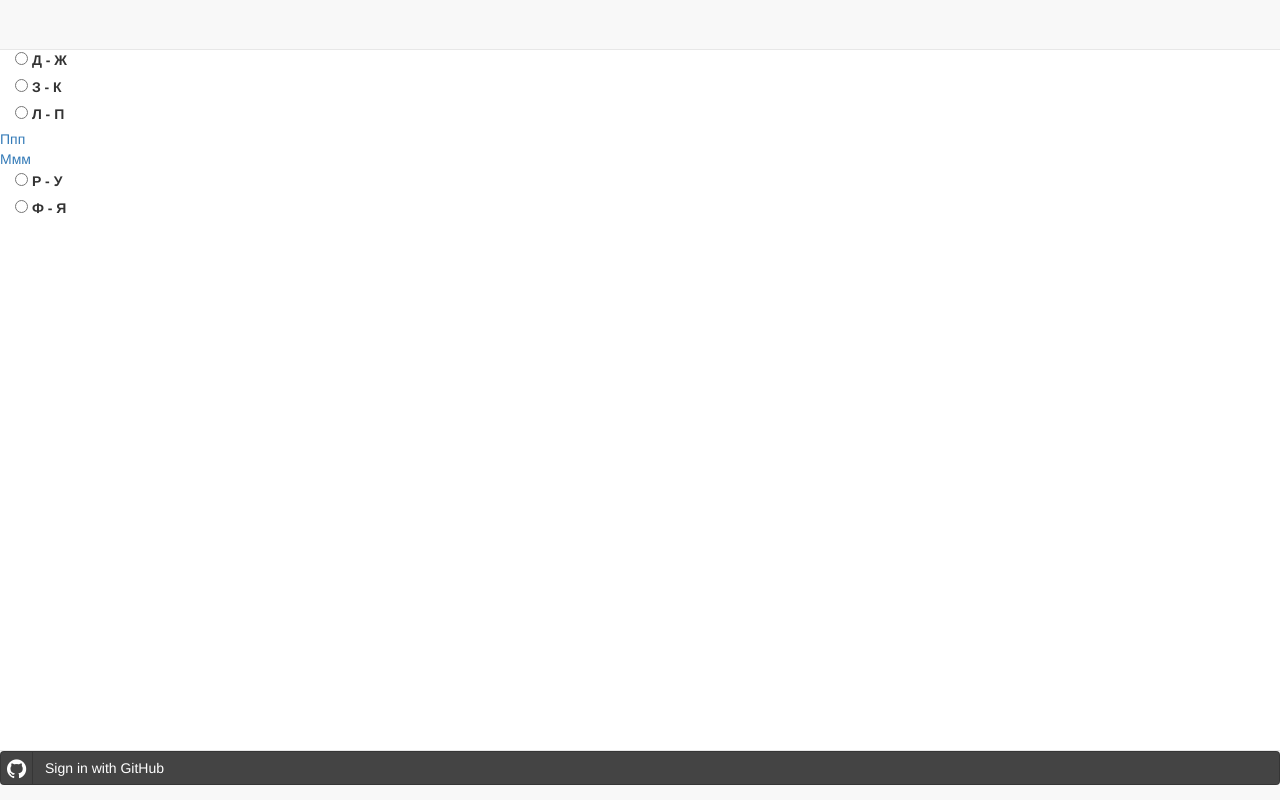
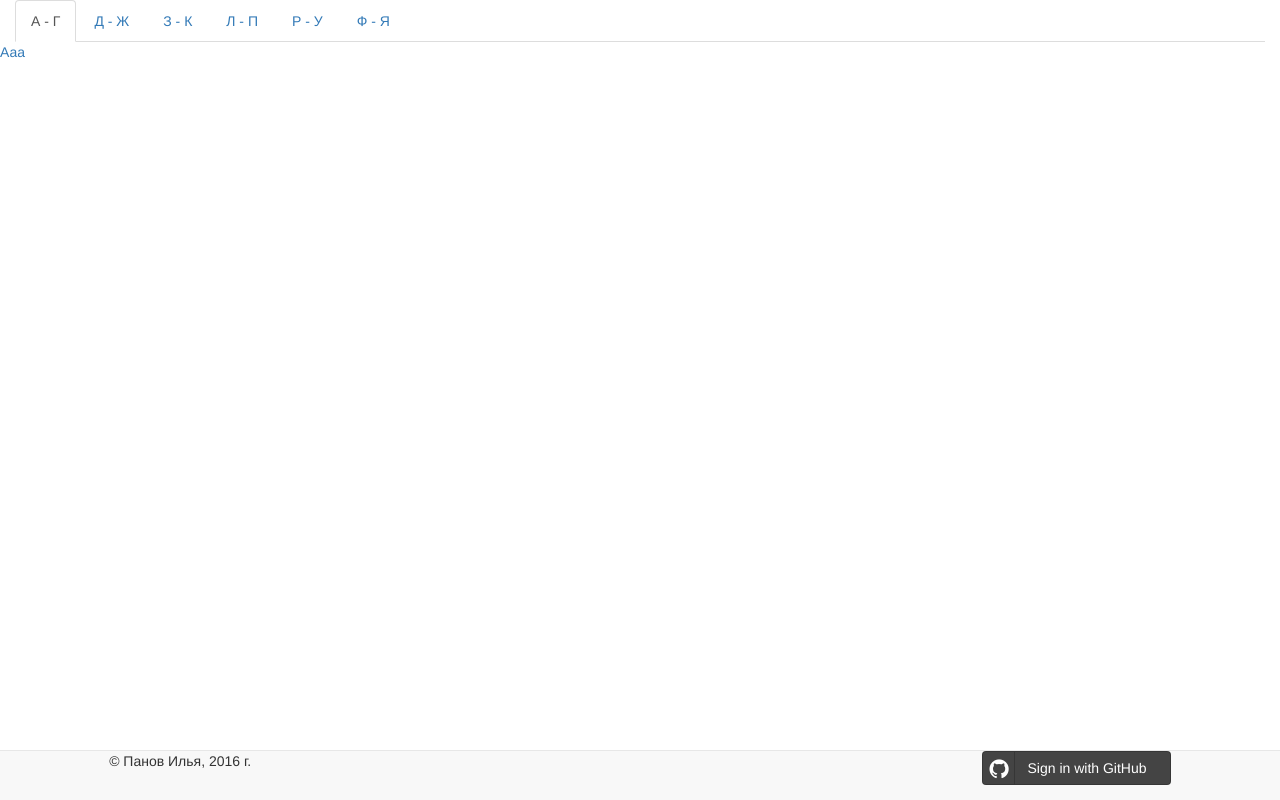
Before and after one commit to DarkByte2015/TestTask, a Django app: a page that uses EmployeesList/templates/EmployeesList/base.html in a window 1280 px wide. Run offline with Django 3.2, Linux system fonts and the light colour scheme; data comes from the database, SQL or seed files in the repository; some libraries are stand-ins or nearby versions.

Commit message:
boostrap tabs

```diff
--- a/EmployeesList/templates/EmployeesList/base.html
+++ b/EmployeesList/templates/EmployeesList/base.html
@@ -12,14 +12,19 @@
     </head>
     <body>
         <div class="container-fluid">
-            <div class="row">
+            <!--<div class="row">
                 <div class="col-md-12">
                   <nav class="navbar navbar-default navbar-fixed-top" role="navigation">
                     <div class="collapse navbar-collapse">
+                      <ul class="nav navbar-nav">
+                        <li><a href="{% url 'EmployeesList:index' %}">Главная страница</a></li>
+                        <li><a href="{% url 'EmployeesList:emplist' %}">Список работников</a></li>
+                        <li><a href="/admin">Админка</a></li>
+                      </ul>
                     </div>
                   </nav>
                 </div>
-            </div>
+            </div>-->
             <div class="row">
                 <div class="col-md-12">
                     {% block content %}
@@ -28,10 +33,15 @@
             </div>
             <div class="row">
                 <div class="col-md-12">
-                  <nav class="navbar navbar-default navbar-fixed-bottom" role="navigation">
-                    <a href="#" class="btn btn-block btn-social btn-github">
-                      <span class="fa fa-github"></span> Sign in with GitHub
-                    </a>
+                  <nav class="navbar navbar-default navbar-fixed-bottom row" role="navigation">
+                    <div class="col-md-offset-1 col-md-2">
+                      &copy; Панов Илья, 2016 г.
+                    </div>
+                    <div class="col-md-offset-6 col-md-2">
+                      <a href="https://github.com/DarkByte2015/TestTask" class="btn btn-block btn-social btn-github">
+                        <span class="fa fa-github"></span> Sign in with GitHub
+                      </a>
+                    </div>
                   </nav>
                 </div>
             </div>
--- a/EmployeesList/templates/EmployeesList/emplist.html
+++ b/EmployeesList/templates/EmployeesList/emplist.html
@@ -1,18 +1,21 @@
 {% extends 'EmployeesList/base.html' %}
 {% block title %}Список работников{% endblock %}
 {% block content %}
-<div class="tabs">
+<ul class="nav nav-tabs" role="tablist">
   {% for begchr, endchr, emplist, gid in ranges %}
-  <div class="tab">
-    <input type="radio" name="tabs" id="tab-{{gid}}" {% ifequal begchr 'А' %} checked {% endifequal %}>
-    <label for="tab-{{gid}}">{{begchr}} - {{endchr}}</label>
-    <div class="content">
-      {% for emp in emplist %}
-      <div class="row">
-        <a href="{% url 'EmployeesList:employee' id=emp.id %}">{{emp.secondname}}</a>
-      </div>
-      {% endfor %}
+  <li class="{% ifequal begchr 'А' %} active {% endifequal %}">
+    <a href="#tab-{{gid}}" aria-controls="tab-{{gid}}" role="tab" data-toggle="tab">{{begchr}} - {{endchr}}</a>
+  </li>
+  {% endfor %}
+</ul>
+<div class="tab-content">
+  {% for begchr, endchr, emplist, gid in ranges %}
+  <div role="tabpanel" class="tab-pane {% ifequal begchr 'А' %} active {% endifequal %}" id="tab-{{gid}}">
+    {% for emp in emplist %}
+    <div class="row">
+      <a href="{% url 'EmployeesList:employee' id=emp.id %}">{{emp.secondname}}</a>
     </div>
+    {% endfor %}
   </div>
   {% endfor %}
 </div>
--- a/EmployeesList/templates/EmployeesList/index.html
+++ b/EmployeesList/templates/EmployeesList/index.html
@@ -1,6 +1,5 @@
 {% extends 'EmployeesList/base.html' %}
 {% block title %}Тестовое задание{% endblock %}
 {% block content %}
-<a href="{% url 'EmployeesList:emplist' %}">Список работников</a>
-<a href="/admin">Админка</a>
+<div>Тестовое задание</div>
 {% endblock content %}
```
Also changed, not shown: EmployeesList/templates/EmployeesList/employee.html (+28 -11 lines).
